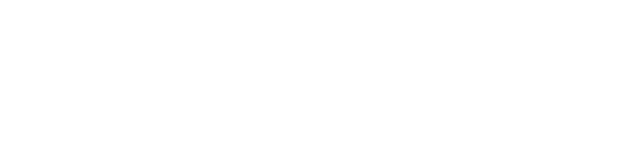
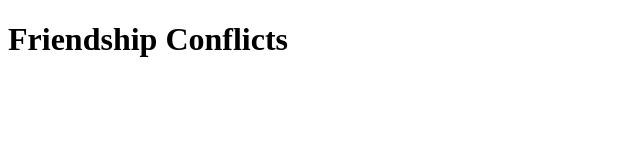
Before and after one commit to LukeSchlangen/git-friendship-conflicts, a plain HTML site: page index.html in a window 1280 px wide. Shown: the whole page, without its empty margins (0-640 px from the left). Drawn offline with Linux system fonts and the light colour scheme.

Commit message:
Adding an h1

```diff
--- a/index.html
+++ b/index.html
@@ -11,9 +11,7 @@
         <meta name="viewport" content="width=device-width, initial-scale=1">
     </head>
     <body>
-        <!--[if lt IE 7]>
-            <p class="browsehappy">You are using an <strong>outdated</strong> browser. Please <a href="#">upgrade your browser</a> to improve your experience.</p>
-        <![endif]-->
+        <h1>Friendship Conflicts</h1>
 
     </body>
 </html>
```
